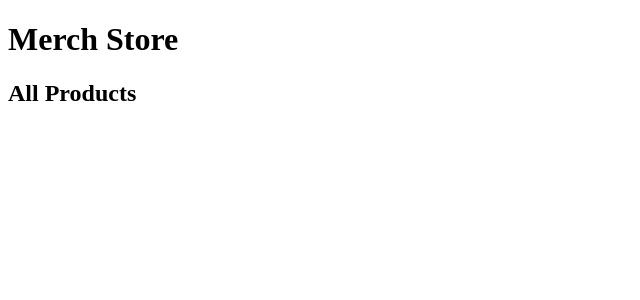
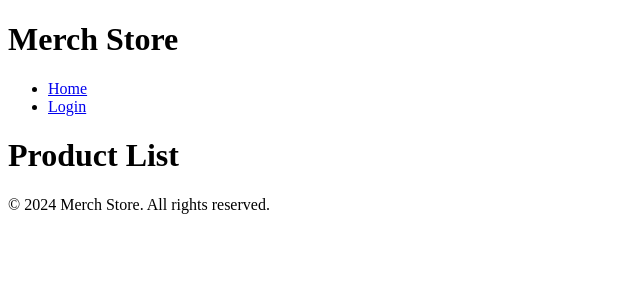
Before and after one commit to dreyan22/hobbysite-G-18, a Django app: page / in a window 1280 px wide. Shown: the top 300 px of the page, without its empty margins (0-640 px from the left). Run offline with Django 5.2, Linux system fonts and the light colour scheme; data that the repository does not hold is empty.

Commit message:
Update product_list.html

```diff
--- a/hobbysite/merchstore/templates/merchstore/product_list.html
+++ b/hobbysite/merchstore/templates/merchstore/product_list.html
@@ -1,30 +1,13 @@
-<!DOCTYPE html>
-<html>
-<head>
-    <title>Merchandise Store</title>
-</head>
-<body>
-    <h1>Merch Store</h1>
+{% extends 'merchstore/base.html' %}
+{% load static %}
 
-    {% if user.is_authenticated %}
-        <h2>Your Products</h2>
-        <ul>
-            {% for product in user_products %}
-                <li>
-                    <a href="{% url 'merchstore:product_detail' product.pk %}">{{ product.name }}</a> - Price: ₱ {{ product.price }}
-                </li>
-            {% endfor %}
-        </ul>
-        <a href="{% url 'merchstore:product_add' %}">Create a new product</a>
-    {% endif %}
+{% block title %}Product List - Merch Store{% endblock %}
 
-    <h2>All Products</h2>
+{% block content %}
+    <h1>Product List</h1>
     <ul>
-        {% for product in products %}
-            <li>
-                <a href="{% url 'merchstore:product_detail' product.pk %}">{{ product.name }}</a> - Price: ₱ {{ product.price }}
-            </li>
-        {% endfor %}
+    {% for product in object_list %}
+        <li><a href="{{ product.get_absolute_url }}">{{ product.name }}</a> - ₱{{ product.price }}</li>
+    {% endfor %}
     </ul>
-</body>
-</html>
+{% endblock %}
```
